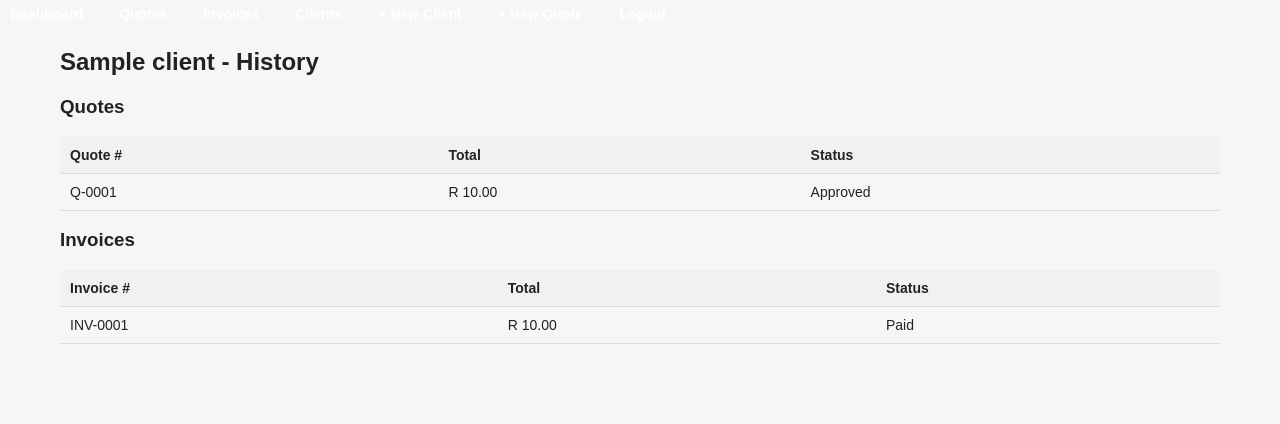
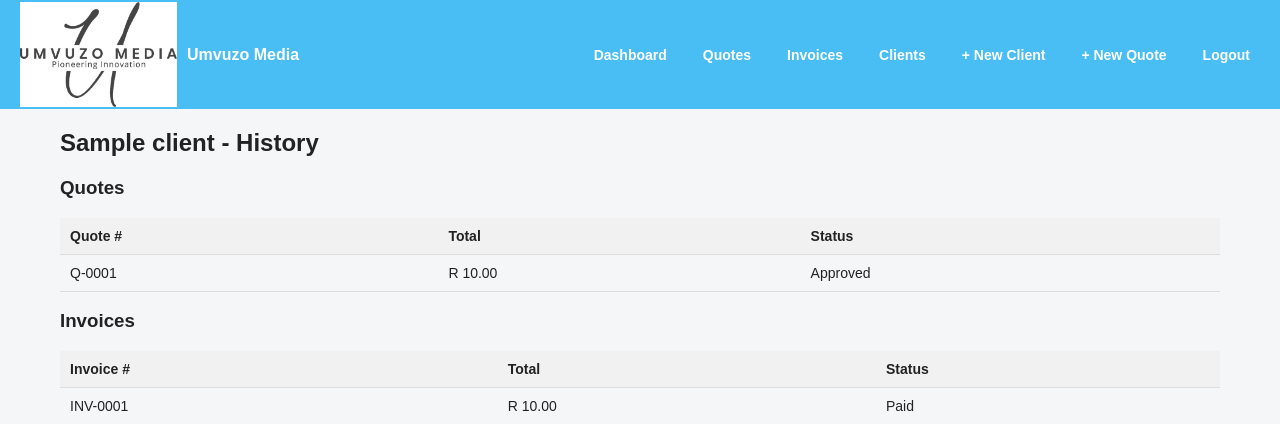
Before and after one commit to vusimasombuka/umvuzo-invoicing, a FastAPI app: page /clients/1 in a window 1280 px wide. Shown: the top 424 px of the page. Run offline with FastAPI, Linux system fonts and the light colour scheme; tables that the repository leaves empty hold one stand-in row (values such as "Sample post").

Commit message:
Improve navbar logo styling

```diff
--- a/app/templates/base.html
+++ b/app/templates/base.html
@@ -141,14 +141,19 @@
                 padding: 14px;
             }
         }
-
-
-
     </style>
 </head>
 <body>
 
+<div class="navbar">
+    <div class="brand">
+        <img src="/static/logo.png"
+     alt="Umvuzo Media"
+     style="height:105px; width:auto; margin-top:-10px; margin-bottom:-10px;">
 
+
+        Umvuzo Media
+    </div>
 
     <div class="nav-links">
     <a href="/dashboard">Dashboard</a>
```
